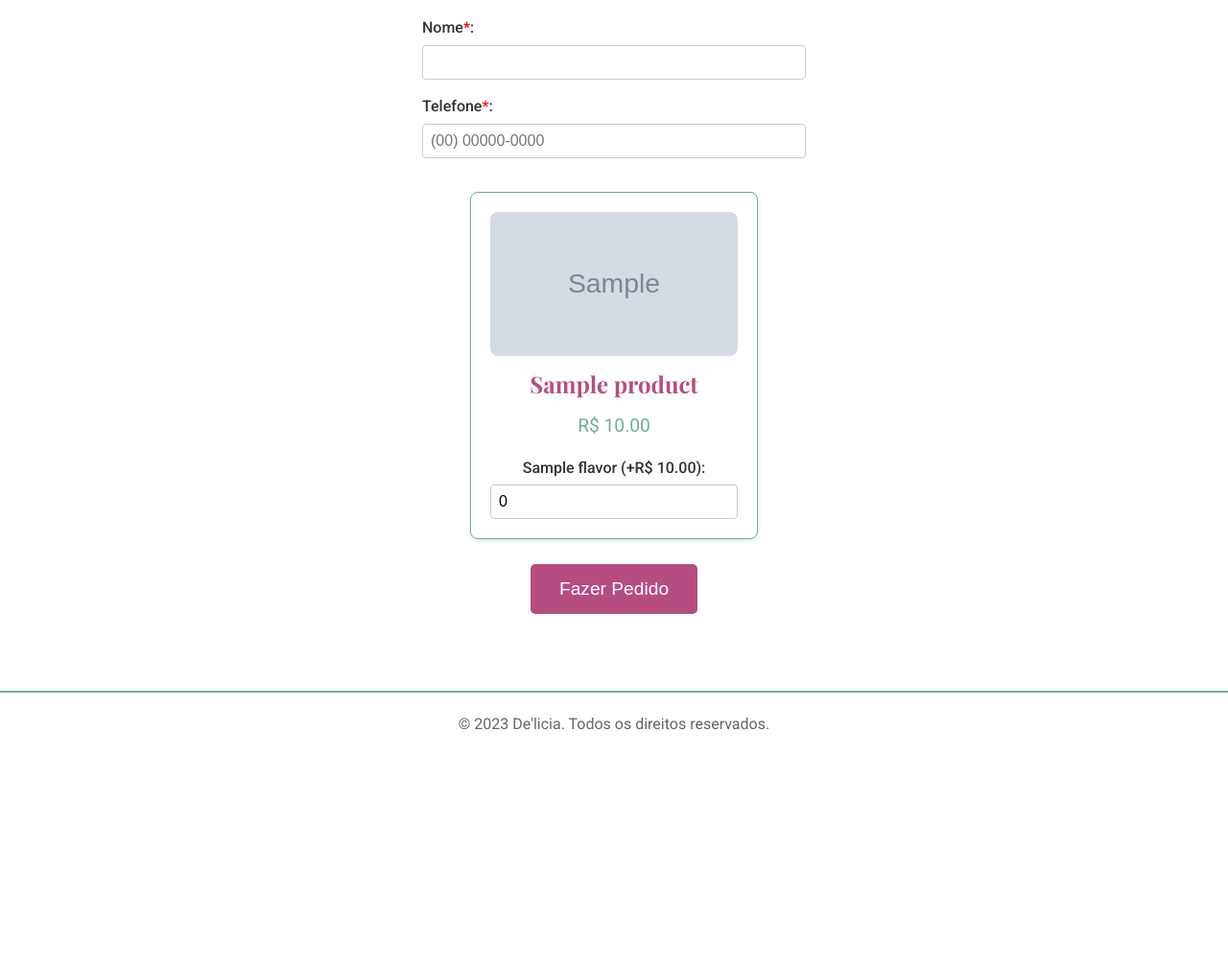
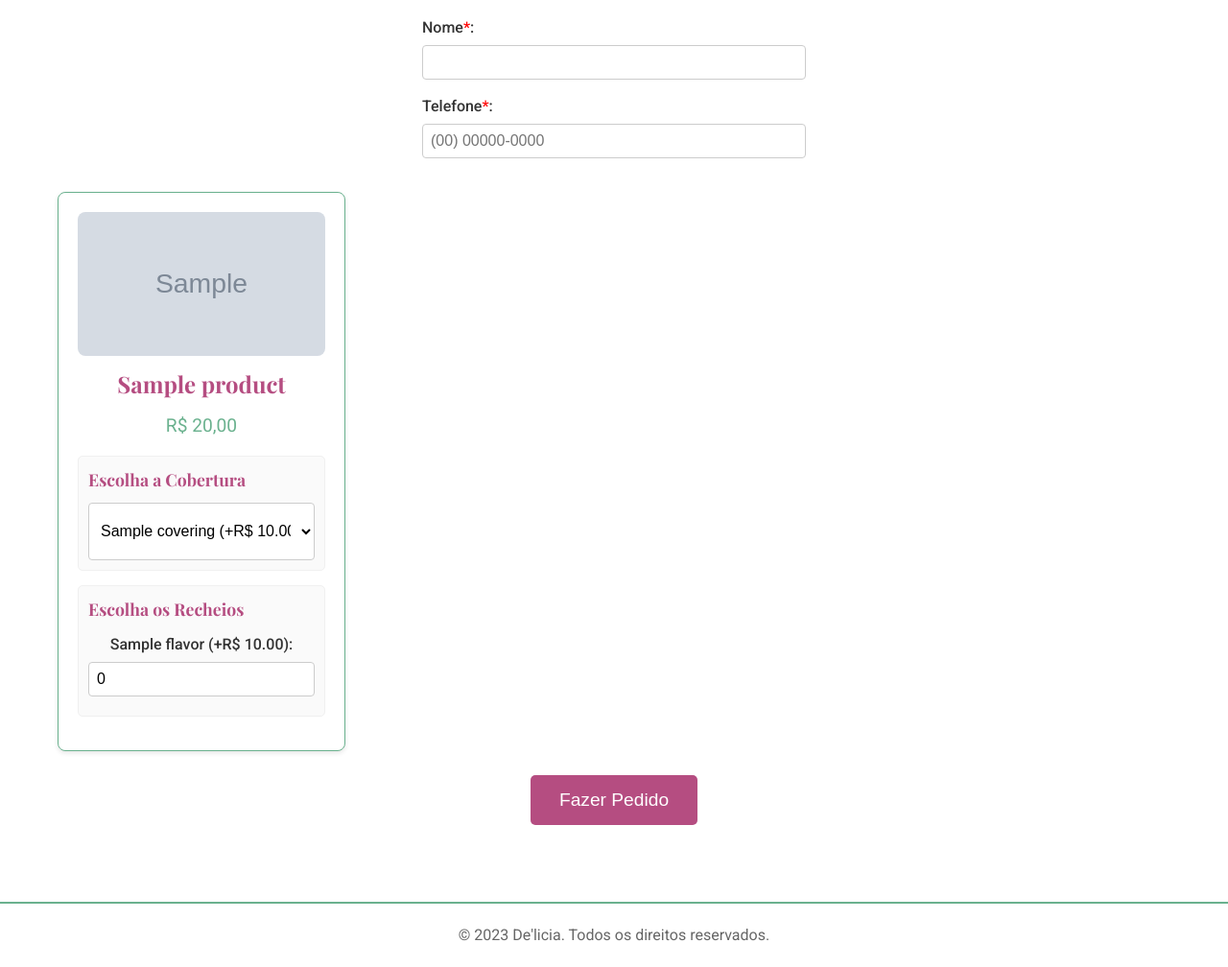
Before and after one commit to robsonp1407/pedidos_delicia, a Flask app: template templates/index.html in a window 1280 px wide. Shown: the part 304-1312 px from the top of the page at 96% size. Before the commit the page ends 1065 px from the top, so only its background shows below. Run offline with Flask 3, Linux system fonts and the light colour scheme; the template is opened without the code that fills it: most values are stand-ins (such as "Sample title", 1, 10 or a date in 2020); grey boxes marked "Sample" are stand-in pictures.

Commit message:
Ajuste inicial seleção de tipo de cobertura

```diff
--- a/app.py
+++ b/app.py
@@ -48,6 +48,13 @@ def pagamento() -> str:
     for product_id, product in PRODUCTS.items():
         item = order.add_item(product)  # Cria um item para o produto
 
+        # Captura cobertura selecionada
+        covering_name = request.form.get(f'{product_id}_covering')
+        if covering_name:
+            covering = next((c for c in product.coverings if c.name == covering_name), None)
+            if covering:
+                item.covering = covering
+
         for flavor in product.flavors:
             qty_raw = request.form.get(f'{product_id}_{flavor.name}_qty', '0')
             try:
--- a/models/__init__.py
+++ b/models/__init__.py
@@ -6,7 +6,7 @@ apenas o que precisa para compor a resposta HTTP.
 """
 
 from .order import FlavorSelection, Order, OrderItem
-from .product import Flavor, Product, PRODUCTS
+from .product import Covering, Flavor, Product, PRODUCTS
 from .telegram import notify_async
 
 __all__ = [
--- a/static/css/style.css
+++ b/static/css/style.css
@@ -51,11 +51,10 @@ body {
 }
 
 .products-grid {
-    display: flex;
-    flex-wrap: wrap;
-    justify-content: center;
+    display: grid;
+    grid-template-columns: repeat(auto-fill, minmax(300px, 1fr));
     gap: 20px;
-    align-items: flex-start;
+    align-items: start;
 }
 
 .section-title {
@@ -75,7 +74,6 @@ body {
     text-align: center;
     display: flex;
     flex-direction: column;
-    min-height: 250px; /* Altura mínima para uniformidade */
 }
 
 .product-image {
@@ -84,10 +82,6 @@ body {
     object-fit: cover;
     border-radius: 8px;
     margin-bottom: 10px;
-}
-
-.card-spacer {
-    flex: 1; /* Ocupa o espaço restante, empurrando conteúdo para cima */
 }
 
 .product-name {
@@ -101,6 +95,68 @@ body {
     font-size: 1.2em;
     color: #6AB18E; /* Verde Água */
     margin-bottom: 15px;
+}
+
+.selection-section {
+    margin-bottom: 15px;
+    padding: 10px;
+    border: 1px solid #f0f0f0;
+    border-radius: 5px;
+    background-color: #fafafa;
+}
+
+.section-title-small {
+    font-family: 'Playfair Display', serif;
+    font-size: 1.1em;
+    color: #B54D81; /* Rosa */
+    margin-bottom: 10px;
+    text-align: left;
+}
+
+.covering-select {
+    width: 100%;
+    padding: 8px;
+    border: 1px solid #ccc;
+    border-radius: 4px;
+    font-size: 1em;
+    background-color: #fff;
+    min-height: 60px; /* Para list box */
+}
+
+.covering-select:focus {
+    outline: none;
+    border-color: #6AB18E; /* Verde Água ao focar */
+    box-shadow: 0 0 5px rgba(106,177,142,0.5);
+}
+
+.covering-options {
+    display: flex;
+    flex-direction: column;
+    gap: 8px;
+}
+
+.covering-option {
+    display: flex;
+    align-items: center;
+    gap: 8px;
+    padding: 8px;
+    border: 1px solid #e0e0e0;
+    border-radius: 4px;
+    background-color: #fff;
+    cursor: pointer;
+    transition: background-color 0.3s;
+}
+
+.covering-option:hover {
+    background-color: #f9f9f9;
+}
+
+.covering-option input[type="radio"] {
+    margin: 0;
+}
+
+.flavor-selection {
+    margin-bottom: 10px;
 }
 
 .qty-label {
--- a/static/js/main.js
+++ b/static/js/main.js
@@ -26,6 +26,20 @@ window.addEventListener('DOMContentLoaded', () => {
         });
     }
 
+    // Atualizar preços incluindo cobertura padrão
+    document.querySelectorAll('.product-card').forEach(card => {
+        const priceElement = card.querySelector('.product-price');
+        const basePriceText = priceElement.textContent.replace('R$', '').replace(',', '.');
+        let basePrice = parseFloat(basePriceText);
+        const coveringSelect = card.querySelector('.covering-select');
+        if (coveringSelect) {
+            const selectedOption = coveringSelect.options[coveringSelect.selectedIndex];
+            const coveringAdditional = parseFloat(selectedOption.getAttribute('data-price')) || 0;
+            basePrice += coveringAdditional;
+        }
+        priceElement.textContent = `R$ ${basePrice.toFixed(2).replace('.', ',')}`;
+    });
+
     const reviewBtn = document.getElementById('reviewBtn');
     const modalOverlay = document.getElementById('modalOverlay');
     const backBtn = document.getElementById('backBtn');
@@ -42,6 +56,18 @@ window.addEventListener('DOMContentLoaded', () => {
             const prodName = card.querySelector('.product-name').textContent;
             const priceText = card.querySelector('.product-price').textContent.replace('R$', '').replace(',', '.');
             const basePrice = parseFloat(priceText);
+
+            // Captura cobertura
+            const coveringSelect = card.querySelector('.covering-select');
+            let coveringName = 'Sem Cobertura';
+            let coveringAdditional = 0;
+            if (coveringSelect) {
+                const selectedOption = coveringSelect.options[coveringSelect.selectedIndex];
+                coveringName = selectedOption.value;
+                coveringAdditional = parseFloat(selectedOption.getAttribute('data-price')) || 0;
+            }
+            const effectiveBasePrice = basePrice + coveringAdditional;
+
             const flavorSelections = [];
 
             card.querySelectorAll('.flavor-selection').forEach(flavorDiv => {
@@ -52,14 +78,14 @@ window.addEventListener('DOMContentLoaded', () => {
                     const flavorName = label.split(' (+')[0]; // Extrai nome do sabor
                     const additionalText = label.match(/\(\+R\$ ([\d.,]+)\)/);
                     const additionalPrice = additionalText ? parseFloat(additionalText[1].replace(',', '.')) : 0;
-                    const unitPrice = basePrice + additionalPrice;
+                    const unitPrice = effectiveBasePrice + additionalPrice;
                     total += unitPrice * qty;
                     flavorSelections.push({flavor: flavorName, qty, unitPrice});
                 }
             });
 
             if (flavorSelections.length > 0) {
-                products.push({name: prodName, basePrice, flavorSelections});
+                products.push({name: prodName, covering: coveringName, basePrice: effectiveBasePrice, flavorSelections});
             }
         });
         return {name, phone, products, total};
@@ -80,7 +106,7 @@ window.addEventListener('DOMContentLoaded', () => {
         html += `<p><strong>Telefone:</strong> ${data.phone}</p>`;
         html += '<ul>';
         data.products.forEach(p => {
-            html += `<li><strong>${p.name}</strong>`;
+            html += `<li><strong>${p.name} com ${p.covering}</strong>`;
             if (p.flavorSelections) {
                 html += '<ul>';
                 p.flavorSelections.forEach(fs => {
--- a/templates/index.html
+++ b/templates/index.html
@@ -35,13 +35,30 @@
                         <img src="{{ url_for('static', filename='img/' + product.image_file) }}" alt="{{ product.name }}" class="product-image">
                         <h3 class="product-name">{{ product.name }}</h3>
                         <p class="product-price">R$ {{ "%.2f"|format(product.price) }}</p>
-                        {% for flavor in product.flavors %}
-                        <div class="flavor-selection">
-                            <label for="{{ product_id }}_{{ flavor.name }}_qty" class="qty-label">{{ flavor.name }}{% if flavor.additional_price > 0 %} (+R$ {{ "%.2f"|format(flavor.additional_price) }}){% endif %}:</label>
-                            <input type="number" id="{{ product_id }}_{{ flavor.name }}_qty" name="{{ product_id }}_{{ flavor.name }}_qty" min="0" value="0" class="qty-input">
+
+                        {% if product.coverings %}
+                        <div class="selection-section">
+                            <h4 class="section-title-small">Escolha a Cobertura</h4>
+                            <select name="{{ product_id }}_covering" class="covering-select">
+                                {% for covering in product.coverings %}
+                                <option value="{{ covering.name }}" data-price="{{ covering.additional_price }}" {% if loop.first %}selected{% endif %}>
+                                    {{ covering.name }}{% if covering.additional_price > 0 %} (+R$ {{ "%.2f"|format(covering.additional_price) }}){% endif %}
+                                </option>
+                                {% endfor %}
+                            </select>
                         </div>
-                        {% endfor %}
-                        <div class="card-spacer"></div>
+                        {% endif %}
+
+                        <div class="selection-section">
+                            <h4 class="section-title-small">Escolha os Recheios</h4>
+                            {% for flavor in product.flavors %}
+                            <div class="flavor-selection">
+                                <label for="{{ product_id }}_{{ flavor.name }}_qty" class="qty-label">{{ flavor.name }}{% if flavor.additional_price > 0 %} (+R$ {{ "%.2f"|format(flavor.additional_price) }}){% endif %}:</label>
+                                <input type="number" id="{{ product_id }}_{{ flavor.name }}_qty" name="{{ product_id }}_{{ flavor.name }}_qty" min="0" value="0" class="qty-input">
+                            </div>
+                            {% endfor %}
+                        </div>
+
                     </div>
                     {% endfor %}
                 </div>
```
Also changed, not shown: models/order.py (+9 -5 lines), models/product.py (+25 -0 lines).
